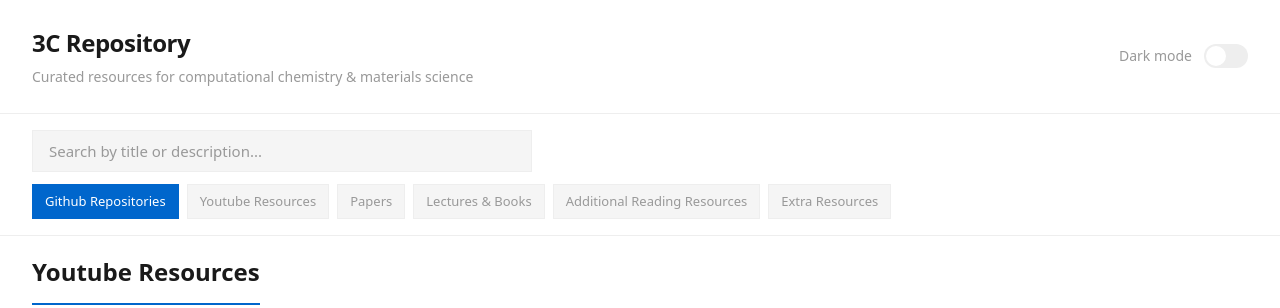
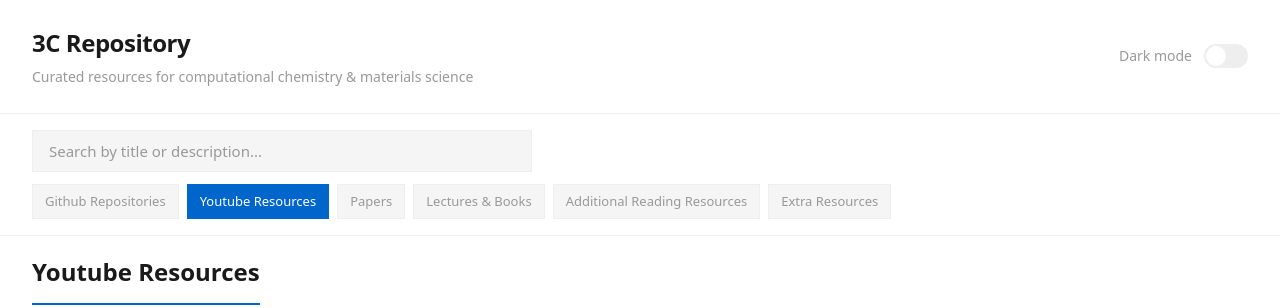
Before and after one commit to Jatin0120/3C-Repository, a website: page index.html in a window 1280 px wide. Both pictures are taken after a click on the link "Youtube Resources". Shown: the part 3466-3774 px from the top of the page. Drawn offline with Linux system fonts and the light colour scheme.

Commit message:
Improve scrollToSection for manual scroll handling
Enhanced scrollToSection function to handle clicked link highlighting during manual scrolls. Added logic to prevent flickering when clicking multiple navigation links quickly.

```diff
--- a/index.html
+++ b/index.html
@@ -546,13 +546,22 @@
         navLink.dataset.sectionId = sectionId;
         navLink.addEventListener('click', (e) => {
           e.preventDefault();
-          scrollToSection(sectionEl);
+          scrollToSection(sectionEl, navLink);
         });
         jumpNav.appendChild(navLink);
       }
 
       setupScrollSpy();
     }
+
+    // Tracks whether a click-triggered scroll is currently in flight, so
+    // the IntersectionObserver-driven highlighting (setupScrollSpy) knows
+    // to stay out of the way rather than fight over which link is
+    // "active" while the browser is still animating toward a target -
+    // that fight was the actual cause of the flicker/glitch when
+    // clicking a second nav link before the first scroll finished.
+    let isManualScroll = false;
+    let manualScrollFallbackTimer = null;
 
     /**
      * Scrolls to a section, offsetting for the sticky top wrapper
@@ -563,7 +572,19 @@
      * desktop and mobile layouts (the search row wraps differently) -
      * a fixed offset would only be correct at one screen size.
      */
-    function scrollToSection(sectionEl) {
+    function scrollToSection(sectionEl, clickedLink) {
+      // Immediately lock in the clicked link as the active one,
+      // deterministically - don't wait for the scroll-position-based
+      // observer to figure it out, since it will fire repeatedly (and
+      // inconsistently) while the animation is still travelling through
+      // intermediate sections.
+      isManualScroll = true;
+      clearTimeout(manualScrollFallbackTimer);
+      if (clickedLink) {
+        document.querySelectorAll('.jump-nav-link').forEach(l => l.classList.remove('active'));
+        clickedLink.classList.add('active');
+      }
+
       const stickyWrapper = document.querySelector('.sticky-top');
       const stickyOffset = stickyWrapper.offsetHeight;
 
@@ -575,7 +596,23 @@
         window.scrollY - stickyOffset - extraPadding;
 
       window.scrollTo({ top: targetY, behavior: 'smooth' });
+
+      // Hand control back to the observer-driven highlighting once the
+      // scroll has genuinely settled. 'scrollend' is the correct, precise
+      // signal where supported; the timeout is a safety net for older
+      // browsers that don't yet support it, so the guard doesn't get
+      // stuck "on" forever if scrollend never fires.
+      manualScrollFallbackTimer = setTimeout(() => {
+        isManualScroll = false;
+      }, 1000);
     }
+
+    window.addEventListener('scrollend', () => {
+      if (isManualScroll) {
+        clearTimeout(manualScrollFallbackTimer);
+        isManualScroll = false;
+      }
+    });
 
     /**
      * Converts a section title into a URL-safe id, e.g.
@@ -606,6 +643,12 @@
 
       const observer = new IntersectionObserver(
         (entries) => {
+          // While a click-triggered scroll is in flight, don't let the
+          // observer's own (transient, order-inconsistent) firings
+          // overwrite the deterministic highlight scrollToSection already
+          // set - that fight was the actual source of the flicker.
+          if (isManualScroll) return;
+
           entries.forEach(entry => {
             const link = document.querySelector(
               `.jump-nav-link[data-section-id="${entry.target.id}"]`
```
